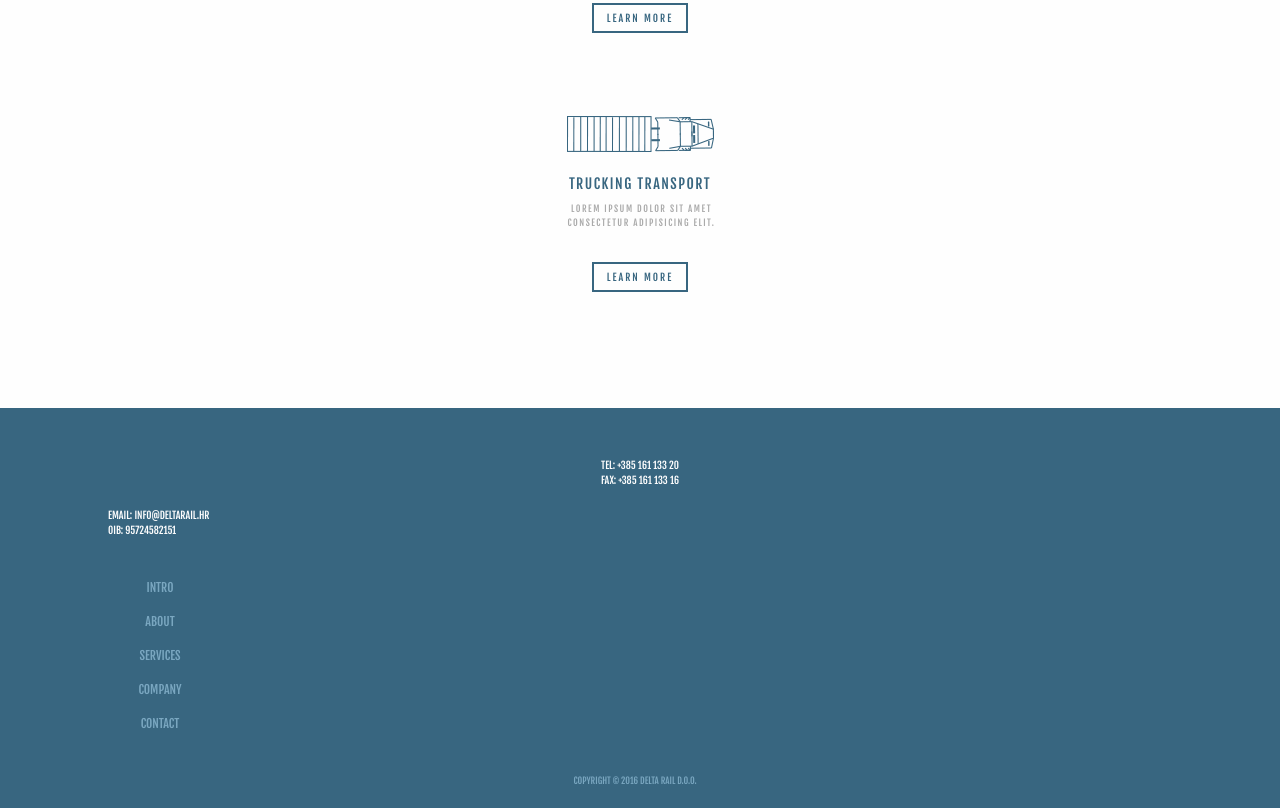
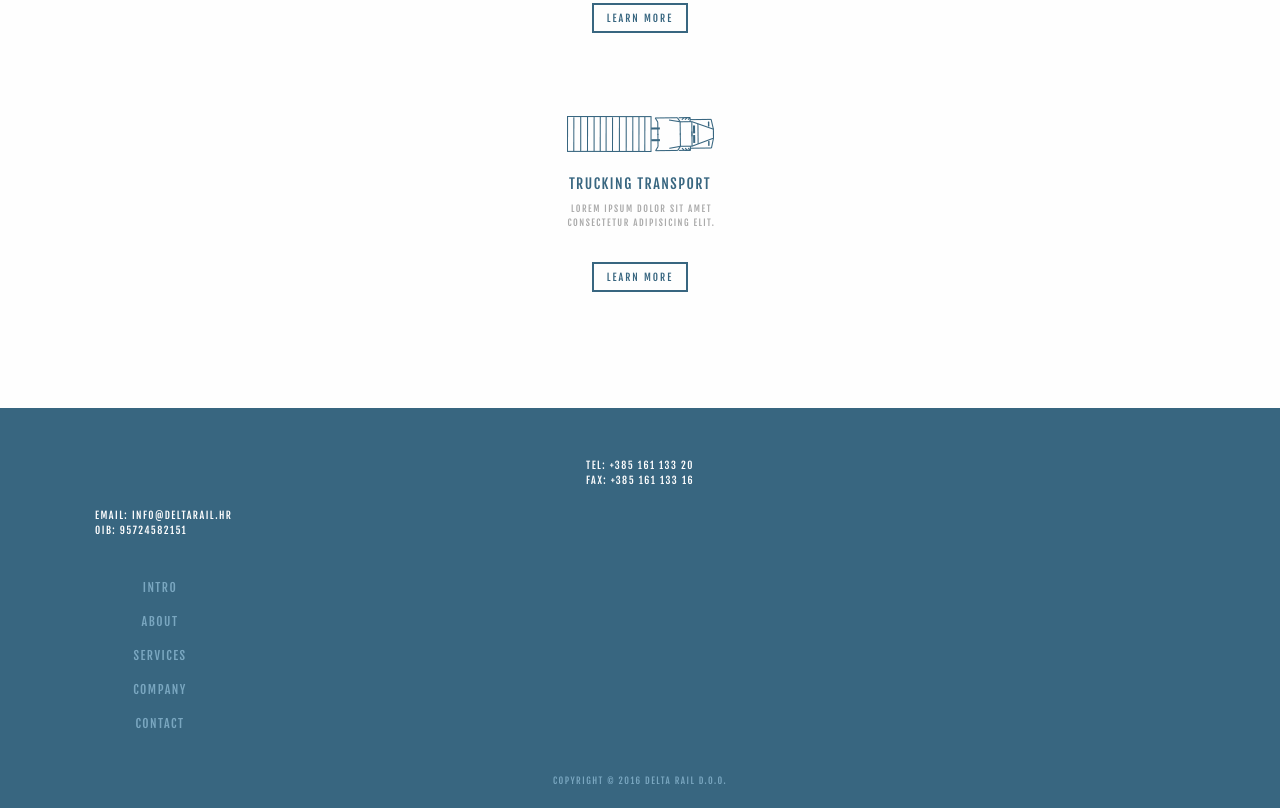
Before and after one commit to riodel27/Delta-Rail, a website: page index.html in a window 1280 px wide. Shown: the part 960-1768 px from the top of the page. Drawn offline with nearby package versions, Linux system fonts and the light colour scheme.

Commit message:
footer development

```diff
--- a/app/scss/components/_footer.scss
+++ b/app/scss/components/_footer.scss
@@ -14,6 +14,7 @@
     text-align: center;
     color: $white;
     margin-bottom: rem-calc(20);
+    letter-spacing: rem-calc(1.5);
         a{
           color: $white;
         }
@@ -21,7 +22,7 @@
 
   .email{
     text-align: justify;
-    padding-left: rem-calc(108);
+    padding-left: rem-calc(95);
   }
 
   .footer-nav{
@@ -36,6 +37,7 @@
         font-size: rem-calc(12);
         margin: rem-calc(15) 0 rem-calc(5) 0;
         font-family: 'Fjalla One', sans-serif;
+        letter-spacing: rem-calc(1.5);
       }
 
       a{
@@ -51,5 +53,7 @@
     text-align: center;
     font-size: rem-calc(9);
     margin: rem-calc(40) 0 rem-calc(0) 0;
+    letter-spacing: rem-calc(1.5);
+    padding: 0;
   }
 }
```
Also changed, not shown: css/app.css.
